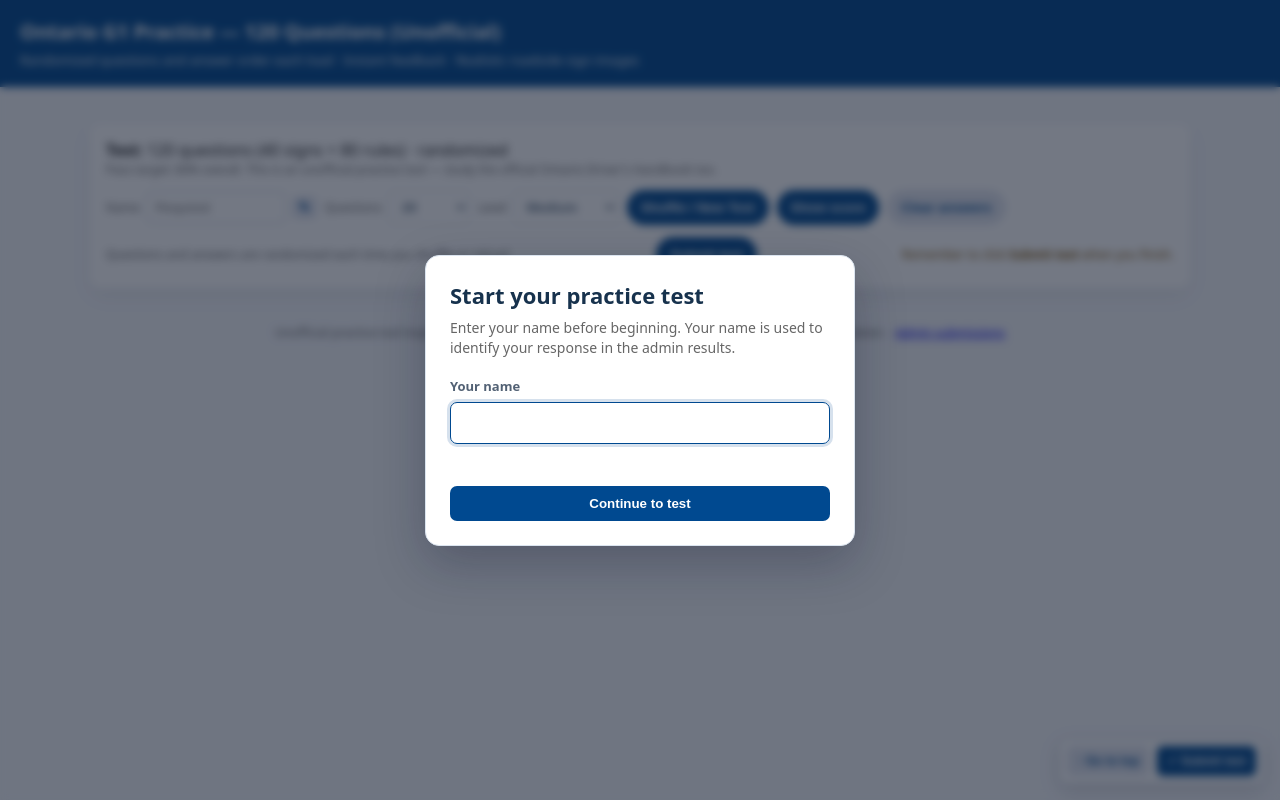
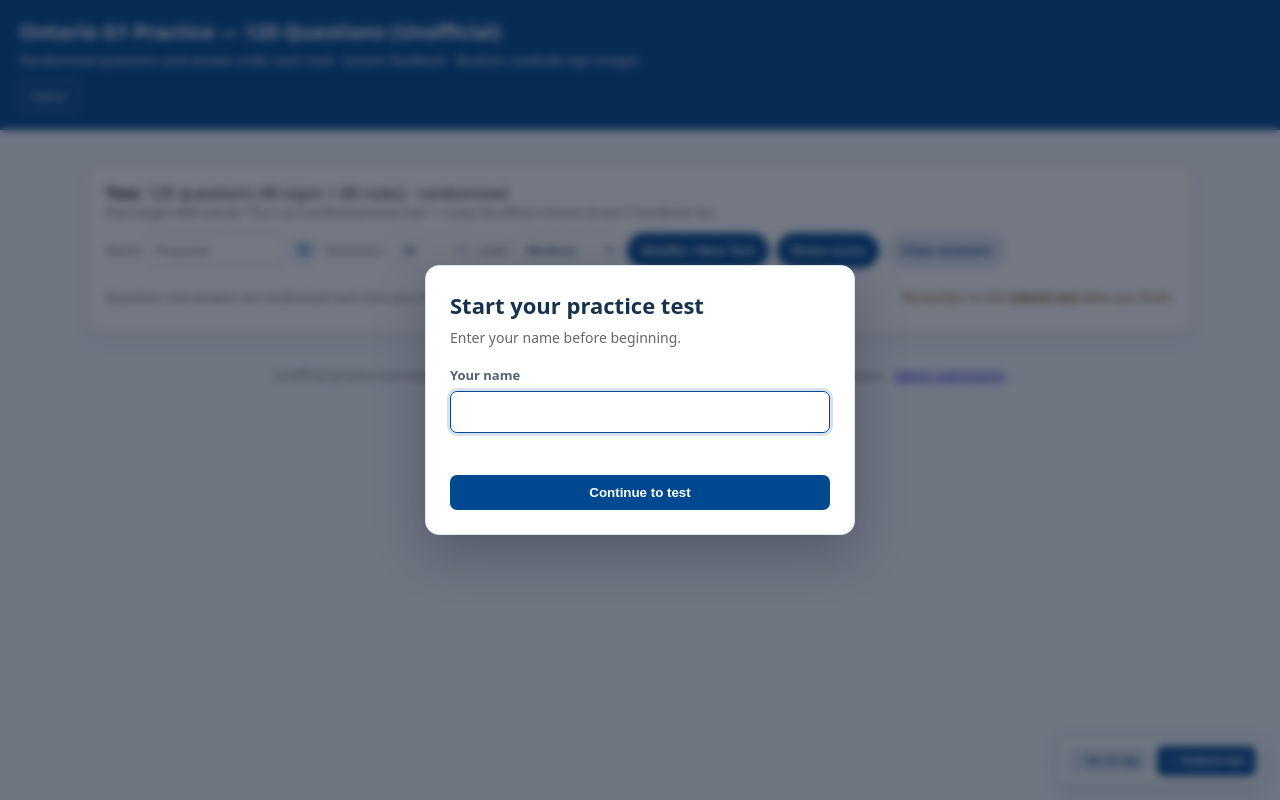
Before and after one commit to nashit-mohammad/G1-Test-UnOfficial, a website: page index.html in a window 1280 px wide. Drawn offline with Linux system fonts and the light colour scheme.

Commit message:
Admin page link + removal of admin mention on name pop up

```diff
--- a/index.html
+++ b/index.html
@@ -28,6 +28,8 @@
   }
   header h1{margin:0;font-size:20px}
   header p{margin:6px 0 0;font-size:13px;opacity:.95}
+  .admin-nav{display:inline-block;margin-top:12px;padding:6px 10px;border:1px solid rgba(255,255,255,.55);border-radius:6px;color:#fff;font-size:12px;text-decoration:none}
+  .admin-nav:hover,.admin-nav:focus{background:rgba(255,255,255,.14);color:#fff}
   main{
     max-width:1100px;
     margin:18px auto;
@@ -276,12 +278,13 @@
 <header>
   <h1>Ontario G1 Practice — 120 Questions (Unofficial)</h1>
   <p>Randomized questions and answer order each load · Instant feedback · Realistic roadside sign images</p>
+  <a class="admin-nav" href="/admin">Admin</a>
 </header>
 
 <div id="nameModal" class="name-modal" role="dialog" aria-modal="true" aria-labelledby="nameModalTitle">
   <form id="nameForm" class="name-modal-card">
     <h2 id="nameModalTitle">Start your practice test</h2>
-    <p>Enter your name before beginning. Your name is used to identify your response in the admin results.</p>
+    <p>Enter your name before beginning.</p>
     <label for="modalUserName">Your name
       <input id="modalUserName" type="text" maxlength="80" autocomplete="name" required>
     </label>
```
